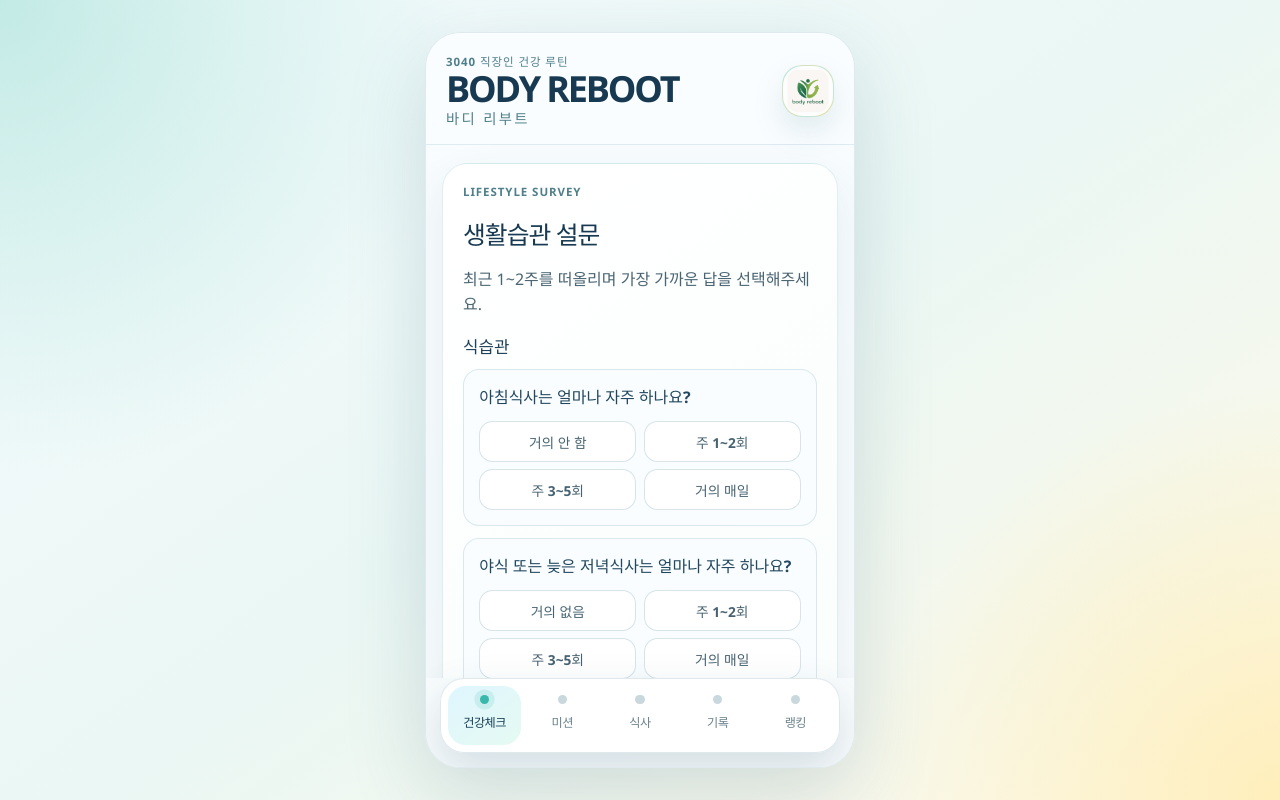
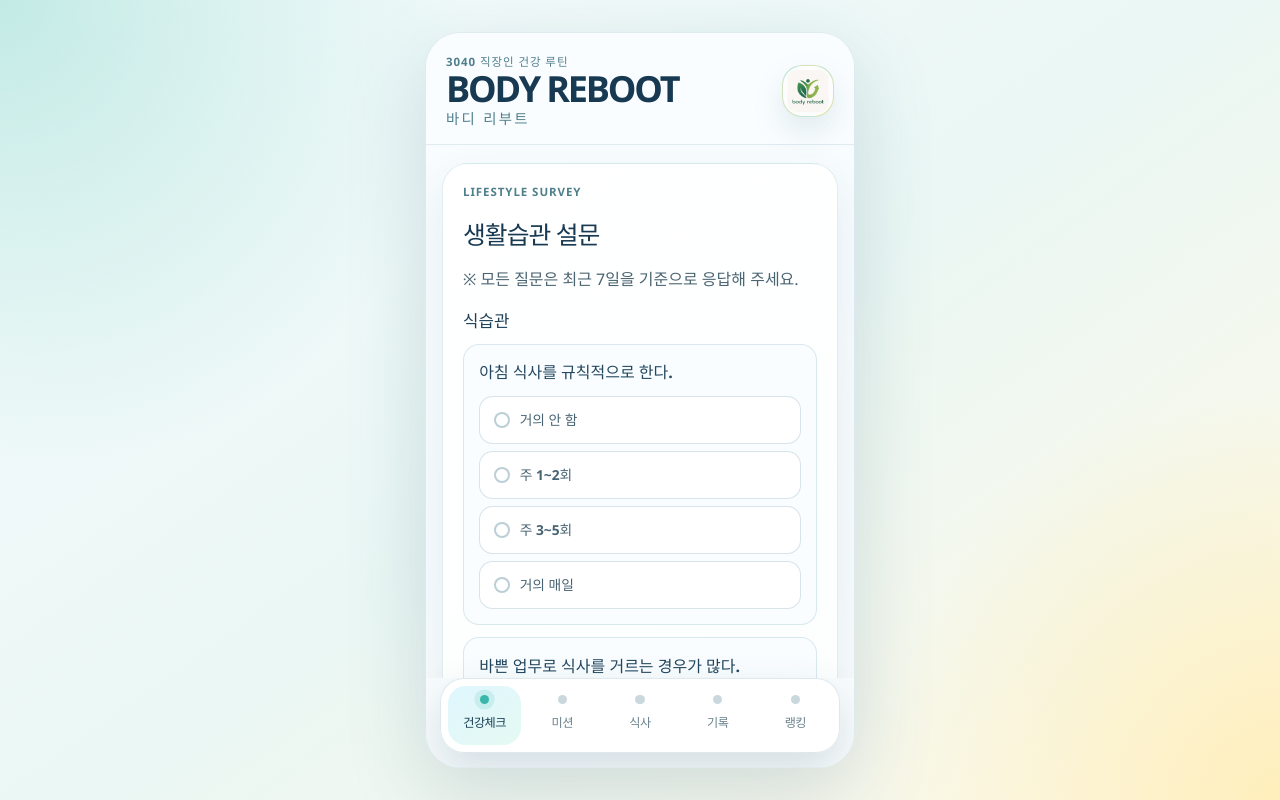
Before and after one commit to haneugenee/body-reboot, a React (Vite) app: page / in a window 1280 px wide. Both pictures are taken after typing "Sample", "5", "5" into the empty fields and a click on the button "생활습관 설문 시작하기". Built offline with nearby package versions, Linux system fonts and the light colour scheme.

Commit message:
Update health survey scoring and reference note

```diff
--- a/src/App.css
+++ b/src/App.css
@@ -425,12 +425,13 @@
 
 .survey-options {
   display: grid;
-  grid-template-columns: repeat(2, minmax(0, 1fr));
+  grid-template-columns: 1fr;
   gap: 0.45rem;
 }
 
 .survey-option {
-  min-height: 2.55rem;
+  min-height: 3rem;
+  padding: 0.7rem 0.85rem;
   border: 1px solid rgba(106, 152, 173, 0.26);
   border-radius: 0.85rem;
   color: #476372;
@@ -438,6 +439,23 @@
   font-size: 0.86rem;
   font-weight: 700;
   cursor: pointer;
+  display: flex;
+  align-items: center;
+  gap: 0.62rem;
+  text-align: left;
+}
+
+.survey-option-dot {
+  width: 1rem;
+  height: 1rem;
+  border-radius: 999px;
+  border: 2px solid rgba(108, 149, 166, 0.45);
+  background: #ffffff;
+  flex: 0 0 1rem;
+}
+
+.survey-option-label {
+  line-height: 1.45;
 }
 
 .survey-option.is-selected {
@@ -447,11 +465,43 @@
   box-shadow: 0 0 0 0.2rem rgba(84, 191, 181, 0.15);
 }
 
+.survey-option.is-selected .survey-option-dot {
+  border-color: #2f8f86;
+  background: radial-gradient(circle at center, #2f8f86 0 45%, transparent 50%);
+}
+
 .survey-actions {
   display: grid;
   grid-template-columns: 1fr 1fr;
   gap: 0.6rem;
-  margin-top: 0.2rem;
+  margin-top: 0.35rem;
+}
+
+.survey-reference-card {
+  padding: 0.82rem 0.9rem;
+  border: 1px solid rgba(119, 169, 187, 0.22);
+  border-radius: 0.95rem;
+  background: rgba(246, 252, 253, 0.92);
+  display: grid;
+  gap: 0.42rem;
+}
+
+.survey-reference-card h3 {
+  margin: 0;
+  color: #20445b;
+  font-size: 0.9rem;
+}
+
+.survey-reference-card p {
+  margin: 0;
+  color: #5a7482;
+  font-size: 0.8rem;
+  line-height: 1.45;
+}
+
+.survey-reference-note {
+  color: #4d6674;
+  font-size: 0.76rem;
 }
 
 .secondary-action {
--- a/src/components/HealthCheck.jsx
+++ b/src/components/HealthCheck.jsx
@@ -14,107 +14,146 @@
   {
     id: 'diet_breakfast',
     section: '식습관',
-    prompt: '아침식사는 얼마나 자주 하나요?',
+    prompt: '아침 식사를 규칙적으로 한다.',
     options: ['거의 안 함', '주 1~2회', '주 3~5회', '거의 매일'],
+    scores: [1, 2, 3, 4],
   },
   {
-    id: 'diet_late_meal',
+    id: 'diet_skip_meal',
     section: '식습관',
-    prompt: '야식 또는 늦은 저녁식사는 얼마나 자주 하나요?',
-    options: ['거의 없음', '주 1~2회', '주 3~5회', '거의 매일'],
+    prompt: '바쁜 업무로 식사를 거르는 경우가 많다.',
+    options: ['거의 아님', '가끔 그렇다', '자주 그렇다', '항상 그렇다'],
+    scores: [4, 3, 2, 1],
   },
   {
-    id: 'diet_veggie_fruit',
+    id: 'diet_delivery_fastfood',
     section: '식습관',
-    prompt:
-      '채소 또는 과일은 하루에 얼마나 자주 먹나요? (예시: 나물, 샐러드, 쌈채소, 과일 등)',
-    options: ['거의 먹지 않음', '하루 1회', '하루 2회', '하루 3회 이상'],
+    prompt: '배달음식 또는 패스트푸드를 자주 먹는다.',
+    options: ['안 함', '1~2회', '3~5회', '6~7회'],
+    scores: [4, 3, 2, 1],
   },
   {
-    id: 'diet_protein',
+    id: 'diet_late_night',
     section: '식습관',
-    prompt: '생선, 육류, 달걀, 두부, 콩류 같은 단백질 식품을 얼마나 챙겨 먹나요?',
-    options: ['거의 먹지 않음', '하루 1회', '하루 2회', '거의 매 끼니'],
-  },
-  {
-    id: 'diet_fast_food',
-    section: '식습관',
-    prompt:
-      '패스트푸드 및 인스턴트식품은 얼마나 자주 먹나요? (예시: 라면, 햄·소시지, 편의점 도시락, 패스트푸드 등)',
-    options: ['거의 없음', '주 1~2회', '주 3~5회', '거의 매일'],
+    prompt: '야식을 자주 먹는다.',
+    options: ['안 함', '1~2회', '3~5회', '6~7회'],
+    scores: [4, 3, 2, 1],
   },
   {
     id: 'diet_sugary_drink',
     section: '식습관',
-    prompt:
-      '단 음료는 얼마나 자주 마시나요? (예시: 탄산음료, 달달한 커피, 에너지드링크, 가당 주스 등)',
-    options: ['거의 없음', '주 1~2회', '주 3~5회', '거의 매일'],
+    prompt: '탄산음료와 같은 가당 음료를 자주 마신다.',
+    options: ['거의 아님', '가끔 그렇다', '자주 그렇다', '항상 그렇다'],
+    scores: [4, 3, 2, 1],
   },
   {
-    id: 'diet_outside_food',
+    id: 'diet_vegetable_effort',
     section: '식습관',
-    prompt: '외식·배달·편의점 음식으로 식사를 해결하는 빈도는 어느 정도인가요?',
-    options: ['거의 없음', '주 1~2회', '주 3~5회', '거의 매일'],
+    prompt: '채소를 매 끼니마다 섭취하려고 노력한다.',
+    options: ['거의 아님', '가끔 그렇다', '자주 그렇다', '항상 그렇다'],
+    scores: [1, 2, 3, 4],
   },
   {
-    id: 'diet_alcohol_frequency',
+    id: 'diet_spicy_salty',
     section: '식습관',
-    prompt: '술은 얼마나 자주 마시나요?',
-    options: ['마시지 않음', '월 1~2회', '주 1~2회', '주 3회 이상'],
+    prompt: '짜거나 자극적인 음식을 선호한다.',
+    options: ['거의 아님', '가끔 그렇다', '자주 그렇다', '항상 그렇다'],
+    scores: [4, 3, 2, 1],
   },
   {
-    id: 'diet_alcohol_amount',
+    id: 'diet_protein_include',
     section: '식습관',
-    prompt: '술을 마실 때 한 번에 보통 얼마나 마시나요?',
-    options: ['마시지 않음', '1~2잔', '소주 반 병 정도', '소주 1병 이상'],
+    prompt: '단백질 식품을 식사에 포함하려고 한다. (예: 계란, 두부, 생선, 육류 등)',
+    options: ['거의 아님', '가끔 그렇다', '자주 그렇다', '항상 그렇다'],
+    scores: [1, 2, 3, 4],
   },
   {
-    id: 'activity_daily',
-    section: '신체활동',
-    prompt:
-      '일상생활에서 신체활동을 얼마나 하는 편인가요? (예시: 계단 이용, 출퇴근 걷기, 점심시간 산책, 업무 중 이동 등)',
-    options: ['거의 안 함', '가끔 함', '자주 함', '매우 자주 함'],
+    id: 'diet_nutrition_label',
+    section: '식습관',
+    prompt: '식품 구매 시 영양성분표를 확인하는 편이다.',
+    options: ['거의 아님', '가끔 그렇다', '자주 그렇다', '항상 그렇다'],
+    scores: [1, 2, 3, 4],
   },
   {
-    id: 'activity_steps',
-    section: '신체활동',
-    prompt: '평소 하루 평균 걸음 수는 어느 정도인가요?',
-    options: ['3,000보 미만', '3,000~4,999보', '5,000~7,999보', '8,000보 이상'],
+    id: 'diet_health_choice',
+    section: '식습관',
+    prompt: '건강을 고려하여 식사를 선택하려고 노력한다.',
+    options: ['거의 아님', '가끔 그렇다', '자주 그렇다', '항상 그렇다'],
+    scores: [1, 2, 3, 4],
   },
   {
     id: 'activity_aerobic',
     section: '신체활동',
     prompt:
-      '숨이 약간 차는 유산소 운동은 주당 얼마나 하나요? (예시: 빠르게 걷기, 자전거, 조깅, 등산 등)',
-    options: [
-      '거의 안 함',
-      '주 30분 미만',
-      '주 30분~2시간 30분 미만',
-      '주 2시간 30분 이상',
-    ],
+      '숨이 차거나 심박수가 올라가는 유산소 활동을 한다. (예: 빠르게 걷기, 달리기, 자전거 타기, 축구 등)',
+    options: ['안 함', '1~2회', '3~5회', '6~7회'],
+    scores: [1, 2, 3, 4],
   },
   {
     id: 'activity_strength',
     section: '신체활동',
-    prompt: '근력운동은 주 몇 회 하나요? (예시: 웨이트, 팔굽혀펴기, 스쿼트, 기구운동 등)',
-    options: ['거의 안 함', '주 1회', '주 2회', '주 3회 이상'],
+    prompt:
+      '웨이트 트레이닝과 같은 근력 운동을 한다. (예: 헬스, 스쿼트, 팔굽혀펴기, 근력 기구 운동 등)',
+    options: ['안 함', '1~2회', '3~5회', '6~7회'],
+    scores: [1, 2, 3, 4],
   },
   {
-    id: 'activity_duration',
+    id: 'activity_moderate',
     section: '신체활동',
-    prompt: '운동을 한 번 할 때 평균 지속시간은 어느 정도인가요?',
-    options: ['10분 미만', '10~29분', '30~59분', '60분 이상'],
+    prompt:
+      '중간 정도 강도의 신체활동을 한다. (예: 계단 오르기, 가벼운 물건 나르기, 보통 속도 자전거 타기 등)',
+    options: ['안 함', '1~2회', '3~5회', '6~7회'],
+    scores: [1, 2, 3, 4],
   },
   {
-    id: 'activity_intensity',
+    id: 'activity_stretching',
     section: '신체활동',
-    prompt: '운동 강도는 보통 어느 정도인가요?',
-    options: [
-      '거의 움직이지 않음',
-      '가벼운 활동 중심',
-      '중간 강도 활동 중심',
-      '고강도 활동 중심',
-    ],
+    prompt: '스트레칭과 같은 가벼운 운동을 한다.',
+    options: ['안 함', '1~2회', '3~5회', '6~7회'],
+    scores: [1, 2, 3, 4],
+  },
+  {
+    id: 'activity_commute_walk',
+    section: '신체활동',
+    prompt: '출퇴근 시 걷기나 계단 이용을 실천하는 편이다.',
+    options: ['거의 아님', '가끔 그렇다', '자주 그렇다', '항상 그렇다'],
+    scores: [1, 2, 3, 4],
+  },
+  {
+    id: 'activity_weekend_active',
+    section: '신체활동',
+    prompt:
+      '주말에 활동적인 여가생활을 하는 편이다. (예: 산책, 등산, 운동, 자전거 등)',
+    options: ['거의 아님', '가끔 그렇다', '자주 그렇다', '항상 그렇다'],
+    scores: [1, 2, 3, 4],
+  },
+  {
+    id: 'activity_break_sitting',
+    section: '신체활동',
+    prompt: '오래 앉아 있는 시간을 줄이기 위해 중간중간 일어나 움직이려고 한다.',
+    options: ['거의 아님', '가끔 그렇다', '자주 그렇다', '항상 그렇다'],
+    scores: [1, 2, 3, 4],
+  },
+  {
+    id: 'activity_fitness_decline',
+    section: '신체활동',
+    prompt: '운동 부족으로 체력 저하를 느낀 적이 있다.',
+    options: ['거의 아님', '가끔 그렇다', '자주 그렇다', '항상 그렇다'],
+    scores: [4, 3, 2, 1],
+  },
+  {
+    id: 'activity_too_tired',
+    section: '신체활동',
+    prompt: '업무 후 피곤함 때문에 운동을 하지 못하는 경우가 많다.',
+    options: ['거의 아님', '가끔 그렇다', '자주 그렇다', '항상 그렇다'],
+    scores: [4, 3, 2, 1],
+  },
+  {
+    id: 'activity_plan_practice',
+    section: '신체활동',
+    prompt: '건강관리를 위해 운동 계획을 세우고 실천하려고 한다.',
+    options: ['거의 아님', '가끔 그렇다', '자주 그렇다', '항상 그렇다'],
+    scores: [1, 2, 3, 4],
   },
 ]
 
--- a/src/components/HealthCheckResult.jsx
+++ b/src/components/HealthCheckResult.jsx
@@ -27,15 +27,15 @@
       <div className="result-score-grid">
         <article>
           <h3>식습관 점수</h3>
-          <p>{result.dietScore}점</p>
+          <p>{result.dietScore} / 50</p>
         </article>
         <article>
           <h3>신체활동 점수</h3>
-          <p>{result.activityScore}점</p>
+          <p>{result.activityScore} / 50</p>
         </article>
         <article className="result-total">
           <h3>종합 생활습관 점수</h3>
-          <p>{result.lifestyleScore}점</p>
+          <p>{result.lifestyleScore} / 100</p>
         </article>
       </div>
 
--- a/src/components/HealthSurvey.jsx
+++ b/src/components/HealthSurvey.jsx
@@ -56,7 +56,8 @@
                     onClick={() => handleSelect(question.id, option)}
                     aria-pressed={isSelected}
                   >
-                    {option}
+                    <span className="survey-option-dot" aria-hidden="true" />
+                    <span className="survey-option-label">{option}</span>
                   </button>
                 )
               })}
@@ -72,11 +73,24 @@
       <p className="eyebrow">LIFESTYLE SURVEY</p>
       <h2>생활습관 설문</h2>
       <p className="survey-guide">
-        최근 1~2주를 떠올리며 가장 가까운 답을 선택해주세요.
+        ※ 모든 질문은 최근 7일을 기준으로 응답해 주세요.
       </p>
 
       {renderQuestionGroup('식습관')}
       {renderQuestionGroup('신체활동')}
+
+      <section className="survey-reference-card" aria-label="참고 기준">
+        <h3>참고 기준</h3>
+        <p>
+          본 설문은 WHO 신체활동 가이드라인, 국제신체활동설문지(IPAQ),
+          국민건강영양조사(KNHANES), 식품의약품안전처 식생활 관련 지침, ACSM
+          운동처방 가이드라인을 참고하여 30~40대 사무직 남성의 생활습관 특성에
+          맞게 재구성했습니다.
+        </p>
+        <p className="survey-reference-note">
+          ※ 본 설문은 의료 진단이 아닌 영양교육 실습용 자가점검 도구입니다.
+        </p>
+      </section>
 
       <div className="survey-actions">
         <button type="button" className="secondary-action" onClick={onBack}>
```
Also changed, not shown: src/components/RecordTab.jsx (+18 -3 lines), src/utils/healthScore.js (+32 -37 lines).
